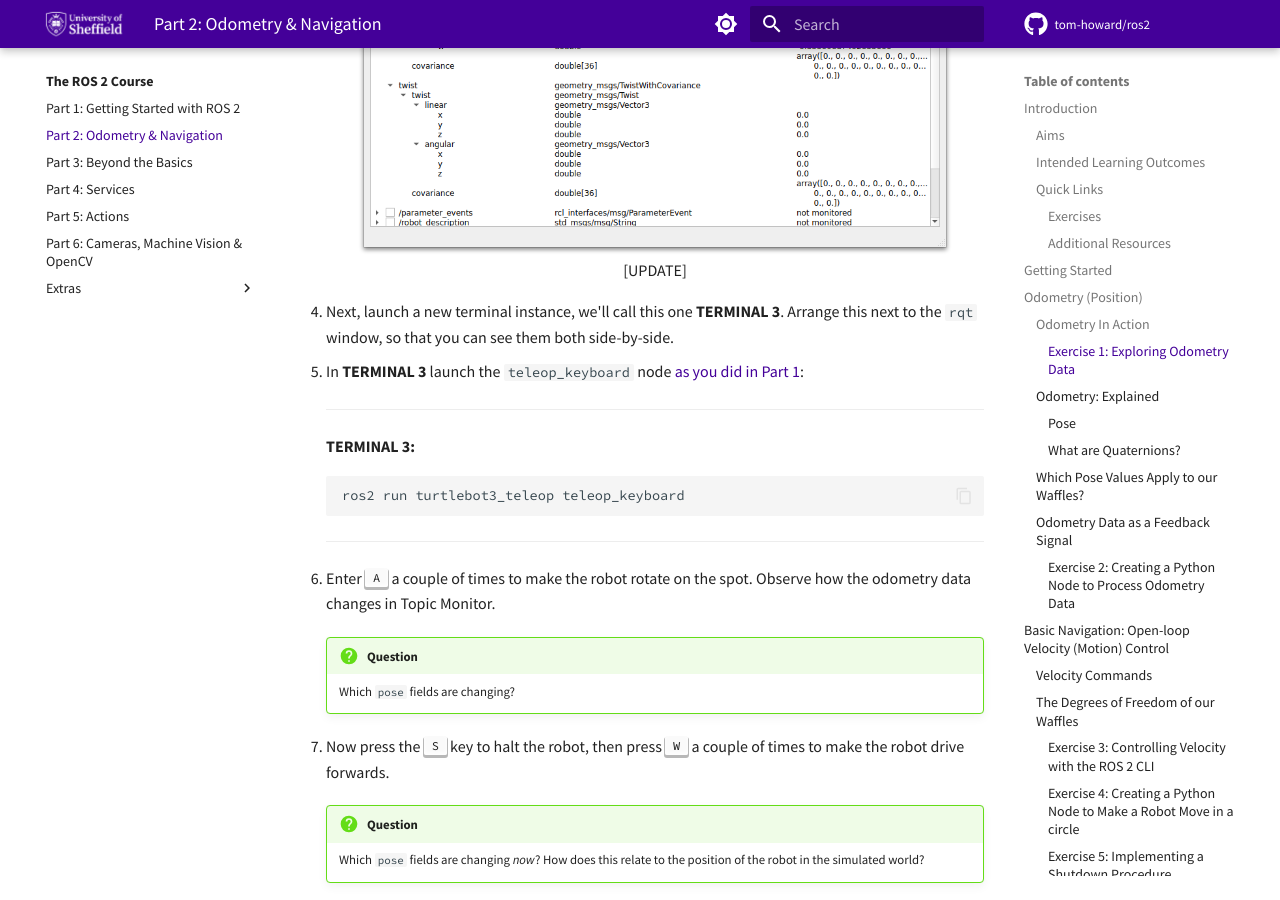
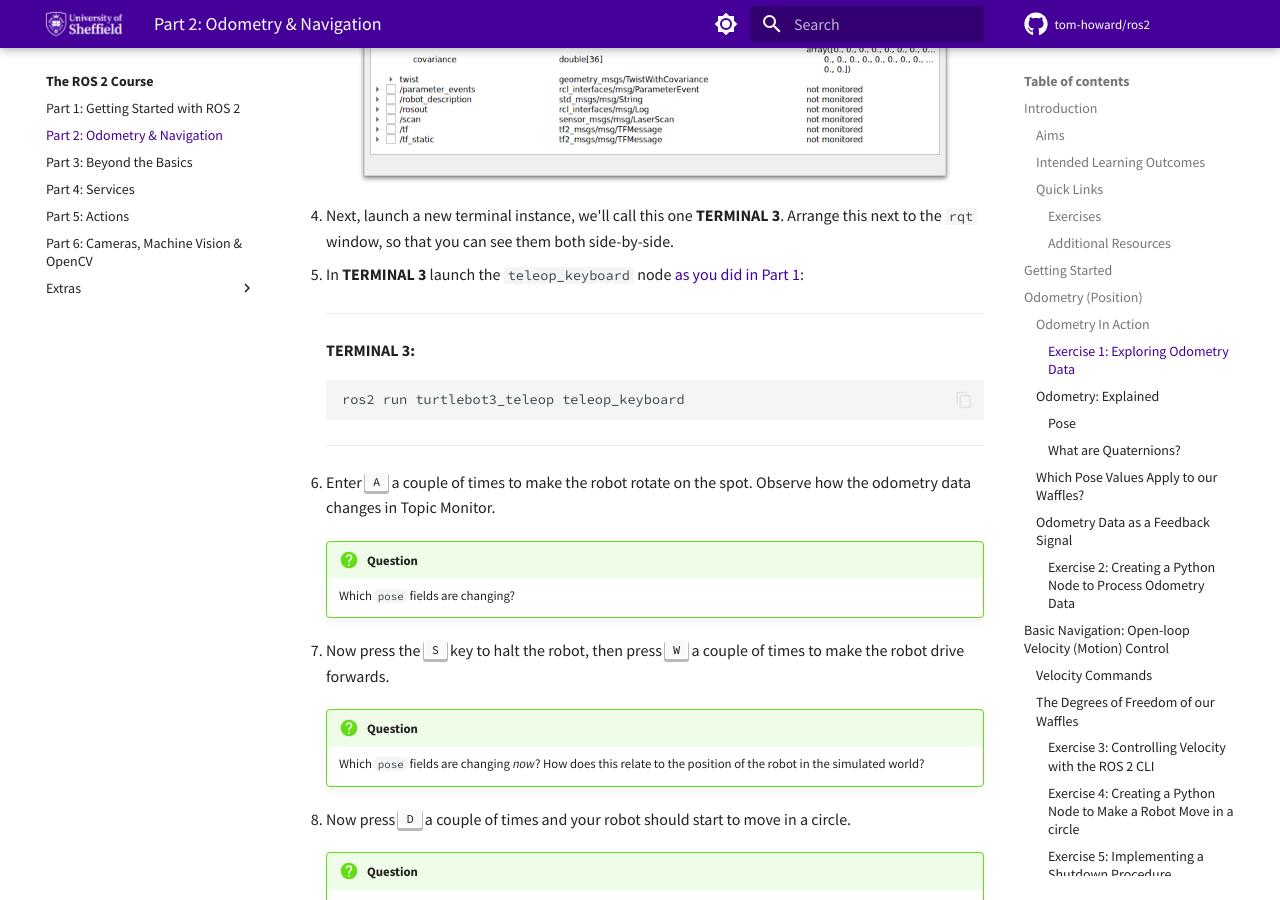
Before and after one commit to tom-howard/ros2, an MkDocs documentation site: the page built from docs/course/part2.md, in a window 1280 px wide and 900 px high, scrolled down 5820 px. Built offline with MkDocs 1.6.1 and Material for MkDocs 9.7.7, drawn with Linux system fonts in a browser that asks for light colours; emoji names are drawn with the system emoji font; plug-ins that fetch from the network failed and are left out; comment, search, counter and statistics services are not loaded.

Commit message:
Update topic monitor figure

```diff
--- a/docs/course/part2.md
+++ b/docs/course/part2.md
@@ -195,7 +195,6 @@
 
     <figure markdown>
       ![](../../images/rqt/topic_monitor.png){width=600}
-      [UPDATE]
     </figure>
 
 1. Next, launch a new terminal instance, we'll call this one **TERMINAL 3**. Arrange this next to the `rqt` window, so that you can see them both side-by-side.
```
Also changed, not shown: docs/images/rqt/topic_monitor.png.
